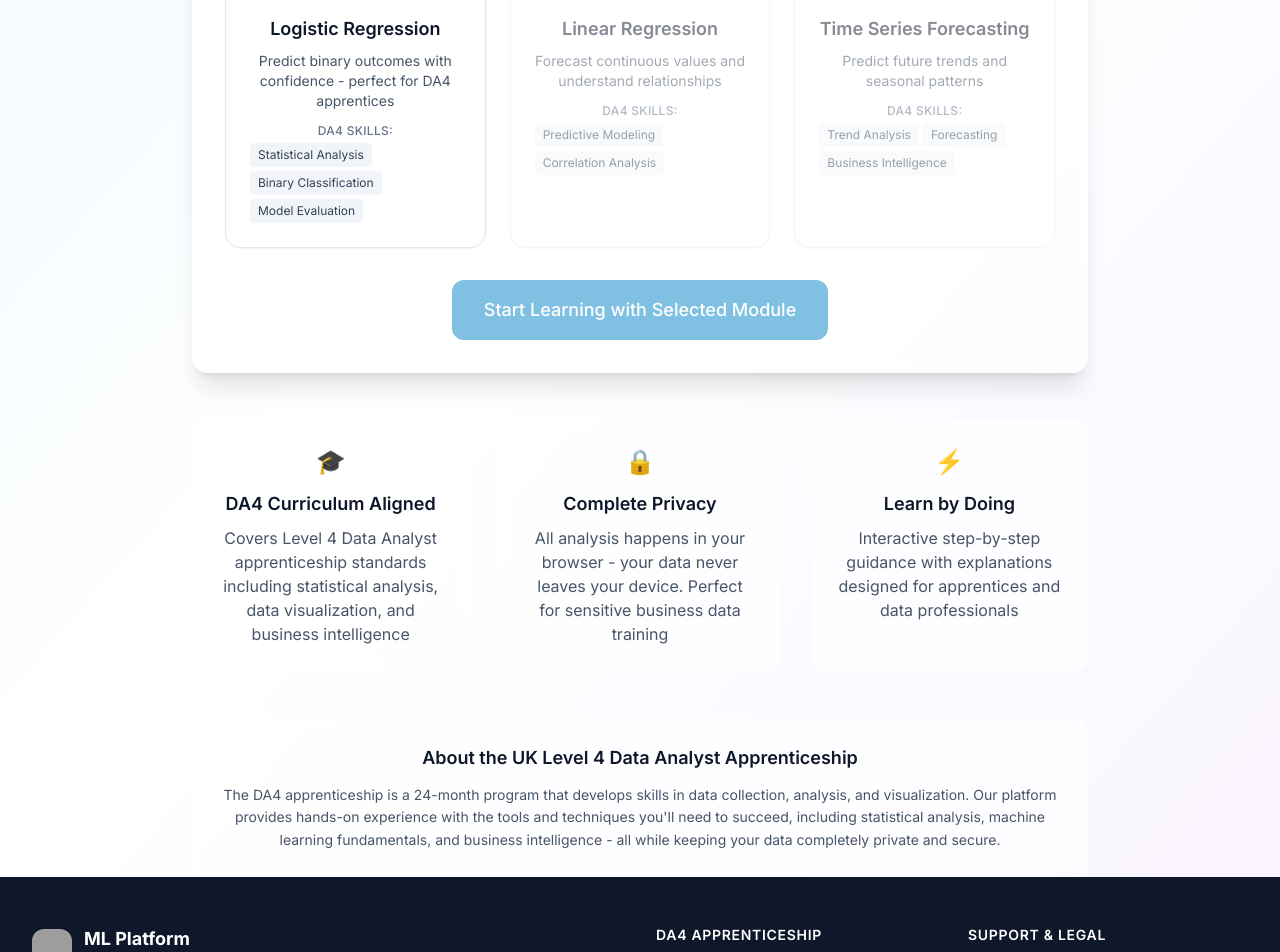
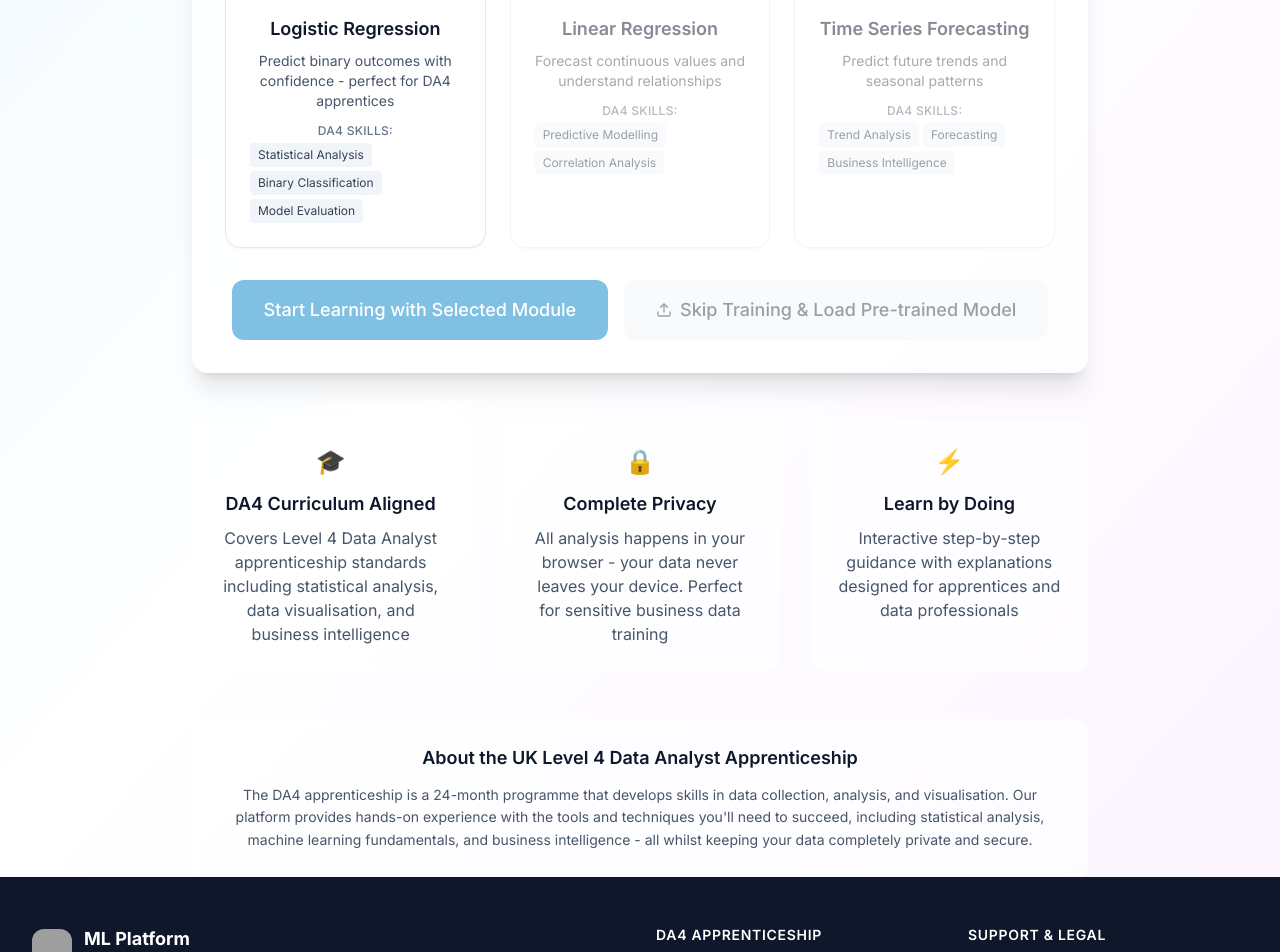
Before and after one commit to DrPBaksh/ml-platform-react, a React (Create React App) app: page / in a window 1280 px wide. Shown: the part 620-1572 px from the top of the page. Built offline with nearby package versions, Linux system fonts and the light colour scheme; grey boxes are pictures that could not be loaded.

Commit message:
Update Hero component with skip training option and UK spellings (visualisation, modelling, programme, whilst)

```diff
--- a/src/components/Hero.js
+++ b/src/components/Hero.js
@@ -1,7 +1,7 @@
 import React, { useState } from 'react';
-import { ChevronDown, Sparkles, BarChart3, TrendingUp, Zap, Lock, GraduationCap } from 'lucide-react';
+import { ChevronDown, Sparkles, BarChart3, TrendingUp, Zap, Lock, GraduationCap, Upload } from 'lucide-react';
 
-const Hero = ({ onAppSelect }) => {
+const Hero = ({ onAppSelect, onSkipToModel }) => {
   const [selectedApp, setSelectedApp] = useState('');
 
   const apps = [
@@ -21,7 +21,7 @@ const Hero = ({ onAppSelect }) => {
       icon: TrendingUp,
       color: 'from-green-500 to-green-700',
       available: false,
-      da4Skills: ['Predictive Modeling', 'Correlation Analysis']
+      da4Skills: ['Predictive Modelling', 'Correlation Analysis']
     },
     {
       id: 'time-series',
@@ -37,6 +37,12 @@ const Hero = ({ onAppSelect }) => {
   const handleGetStarted = () => {
     if (selectedApp) {
       onAppSelect(selectedApp);
+    }
+  };
+
+  const handleSkipToModel = () => {
+    if (selectedApp) {
+      onSkipToModel(selectedApp);
     }
   };
 
@@ -61,7 +67,7 @@ const Hero = ({ onAppSelect }) => {
 
           <p className="text-xl text-gray-600 mb-8 max-w-2xl mx-auto leading-relaxed">
             The complete machine learning platform designed for UK Level 4 Data Analyst apprentices.
-            Master statistical analysis, data visualization, and predictive modeling with our interactive, browser-based tools.
+            Master statistical analysis, data visualisation, and predictive modelling with our interactive, browser-based tools.
           </p>
 
           {/* Privacy & DA4 Badges */}
@@ -128,6 +134,8 @@ const Hero = ({ onAppSelect }) => {
               })}
             </div>
 
+            {/* Action Buttons */}
+            <div className="flex flex-col sm:flex-row gap-4 justify-center">
               <button
                 onClick={handleGetStarted}
                 disabled={!selectedApp}
@@ -137,6 +145,27 @@ const Hero = ({ onAppSelect }) => {
               >
                 Start Learning with {selectedApp ? apps.find(app => app.id === selectedApp)?.name : 'Selected Module'}
               </button>
+
+              <button
+                onClick={handleSkipToModel}
+                disabled={!selectedApp}
+                className={`btn-secondary text-lg px-8 py-4 flex items-center space-x-2 ${
+                  !selectedApp ? 'opacity-50 cursor-not-allowed' : ''
+                }`}
+              >
+                <Upload className="w-4 h-4" />
+                <span>Skip Training & Load Pre-trained Model</span>
+              </button>
+            </div>
+
+            {selectedApp && (
+              <div className="mt-4 p-4 bg-blue-50 border border-blue-200 rounded-lg">
+                <p className="text-blue-800 text-sm">
+                  <strong>Two learning paths:</strong> Start from scratch to build foundational skills,
+                  or load a pre-trained model to explore advanced evaluation and prediction techniques.
+                </p>
+              </div>
+            )}
           </div>
         </div>
 
@@ -145,7 +174,7 @@ const Hero = ({ onAppSelect }) => {
           {[
             {
               title: 'DA4 Curriculum Aligned',
-              description: 'Covers Level 4 Data Analyst apprenticeship standards including statistical analysis, data visualization, and business intelligence',
+              description: 'Covers Level 4 Data Analyst apprenticeship standards including statistical analysis, data visualisation, and business intelligence',
               icon: '🎓'
             },
             {
@@ -171,9 +200,9 @@ const Hero = ({ onAppSelect }) => {
         <div className="mt-12 bg-white/60 backdrop-blur-sm rounded-xl p-6 border border-white/20">
           <h3 className="text-lg font-semibold text-gray-900 mb-3">About the UK Level 4 Data Analyst Apprenticeship</h3>
           <p className="text-gray-600 text-sm leading-relaxed">
-            The DA4 apprenticeship is a 24-month program that develops skills in data collection, analysis, and visualization.
+            The DA4 apprenticeship is a 24-month programme that develops skills in data collection, analysis, and visualisation.
             Our platform provides hands-on experience with the tools and techniques you'll need to succeed, including statistical analysis,
-            machine learning fundamentals, and business intelligence - all while keeping your data completely private and secure.
+            machine learning fundamentals, and business intelligence - all whilst keeping your data completely private and secure.
           </p>
         </div>
       </div>
```
Lines whose indentation alone changed are shown as unchanged.
